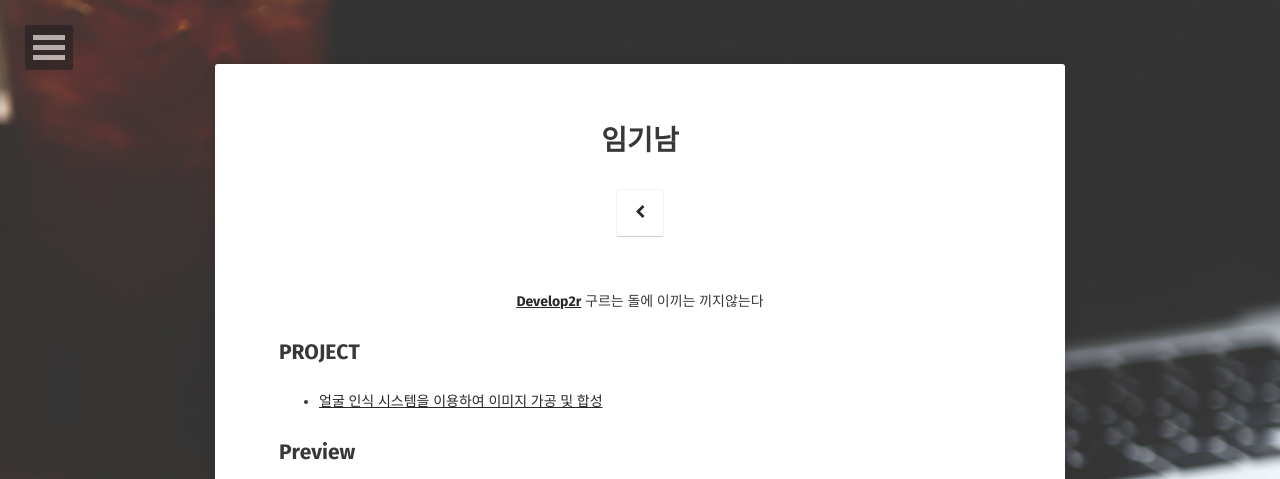
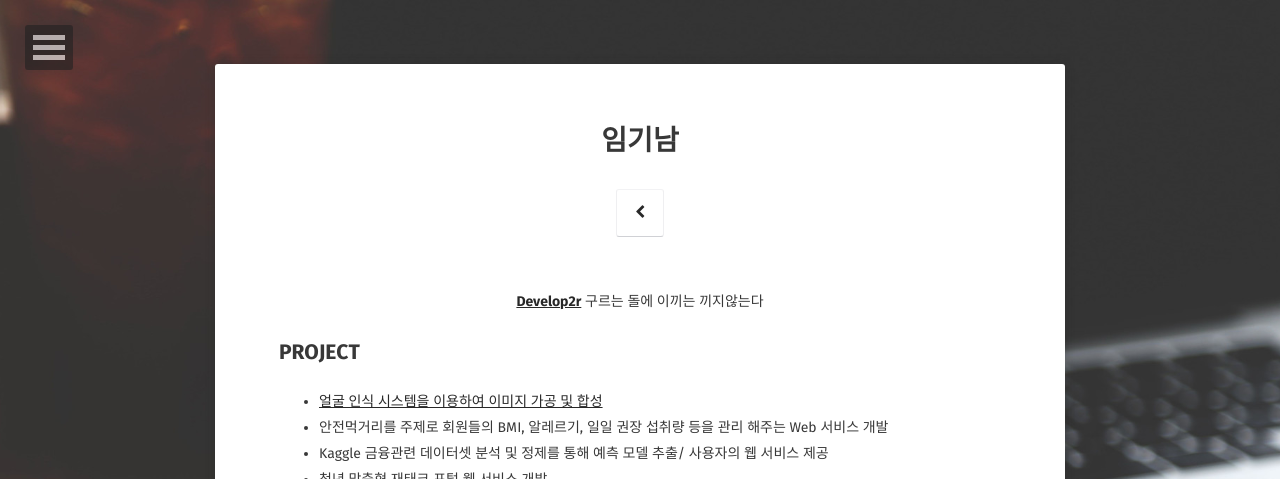
Before and after one commit to limkinam/limkinam.github.io, a Jekyll site: the page built from about/index.md, in a window 1280 px wide. Shown: the top 479 px of the page. Built offline with Jekyll 4.4.1, drawn with Linux system fonts in a browser that asks for light colours; some web fonts are replaced; some of the changed text lies outside the part shown; grey boxes are pictures that could not be loaded.

Commit message:
Update index.md

```diff
--- a/about/index.md
+++ b/about/index.md
@@ -11,7 +11,10 @@ comments: false
 ## PROJECT
 
 * <a href="https://limkinam.github.io/face_recognition/">얼굴 인식 시스템을 이용하여 이미지 가공 및 합성 </a>
-
+* 안전먹거리를 주제로 회원들의 BMI, 알레르기, 일일 권장 섭취량 등을 관리 해주는 Web 서비스 개발
+* Kaggle 금융관련 데이터셋 분석 및 정제를 통해 예측 모델 추출/ 사용자의 웹 서비스 제공
+* 청년 맞춤형 재태크 포털 웹 서비스 개발
+* 자기소개서 MBTI 분석 서비스
 
 
 ## Preview
```
